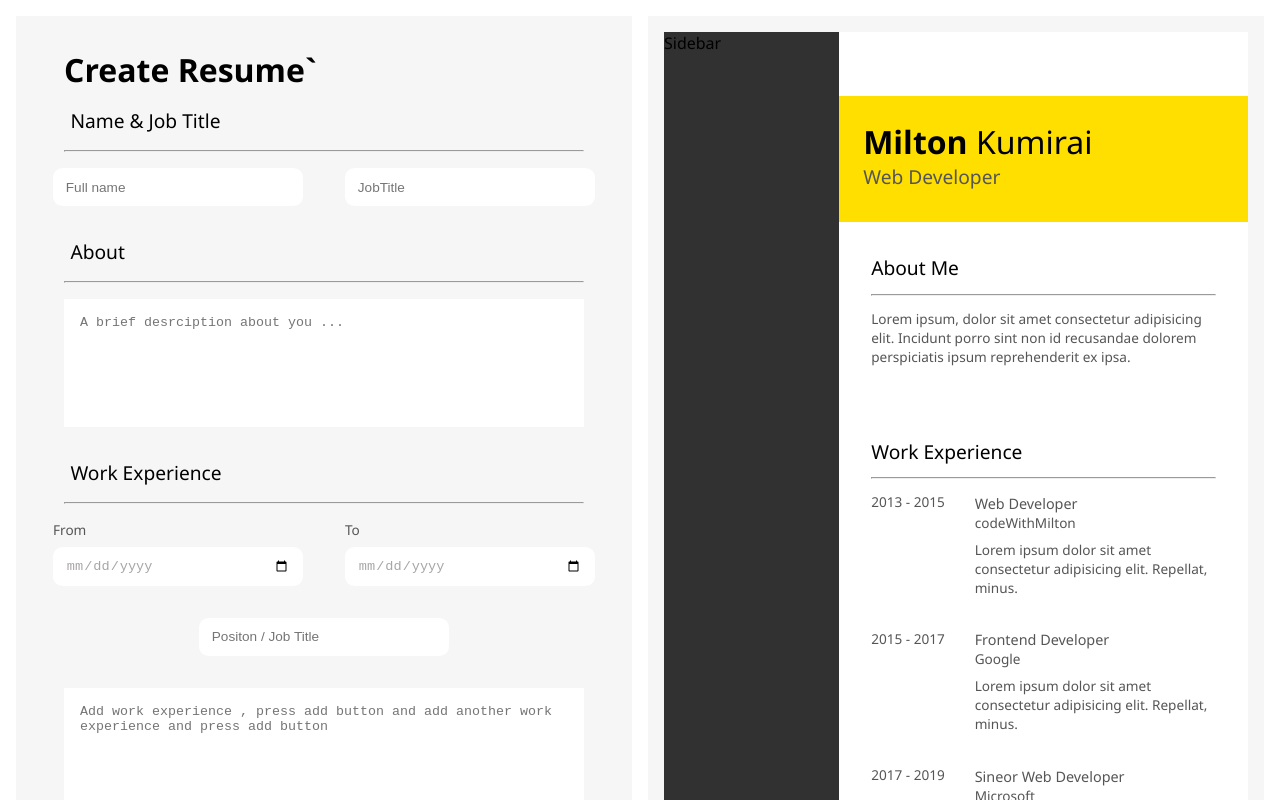
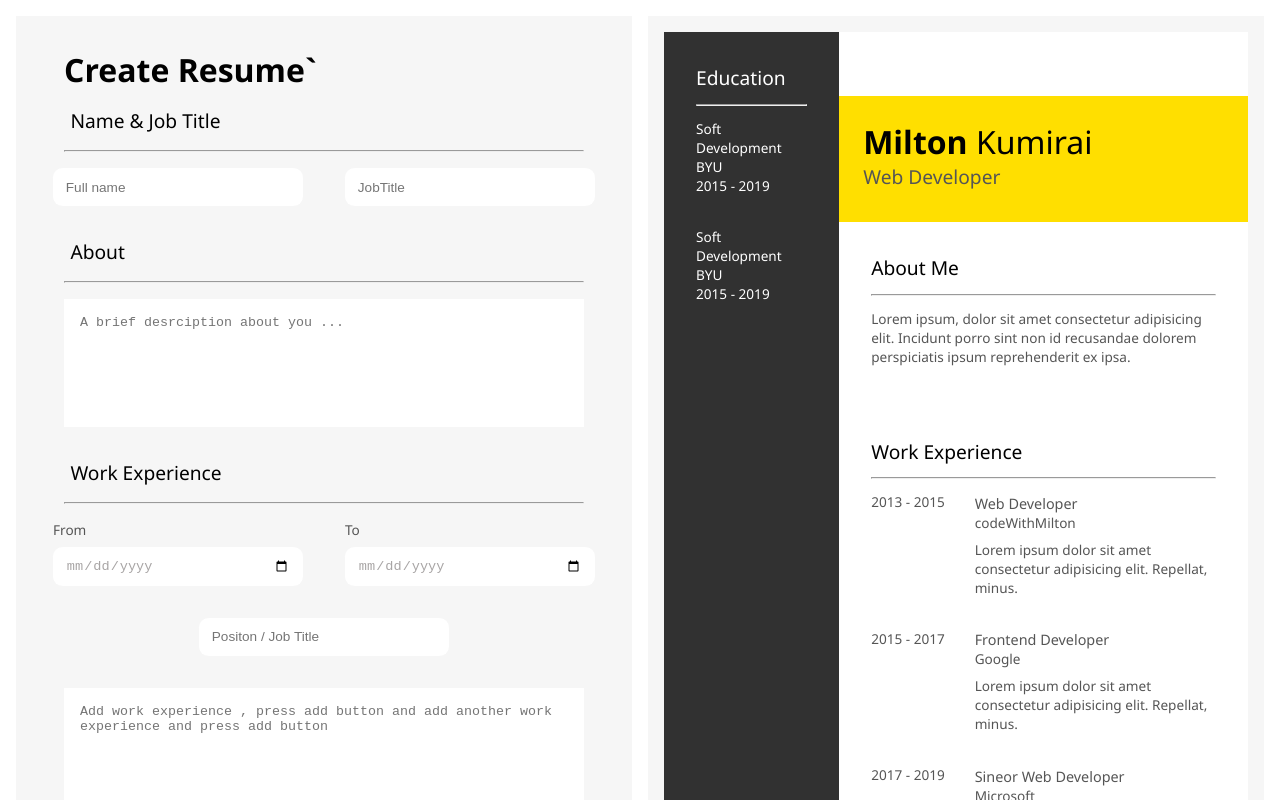
Before and after one commit to Kummirai/resume, a React (Vite) app in the folder cv application/: page / in a window 1280 px wide. Built offline with nearby package versions, Linux system fonts and the light colour scheme.

Commit message:
Add Education section and style it

```diff
--- /dev/null
+++ b/cv application/src/components/templateOne/Education.jsx
@@ -0,0 +1,20 @@
+const Education = () => {
+  return (
+    <div className="about-me">
+      <div>
+        <h2>Education</h2>
+        <hr />
+        <p>Soft Development</p>
+        <p>BYU</p>
+        <p>2015 - 2019</p>
+      </div>
+      <div>
+        <p>Soft Development</p>
+        <p>BYU</p>
+        <p>2015 - 2019</p>
+      </div>
+    </div>
+  );
+};
+
+export default Education;
--- a/cv application/src/components/templateOne/Sidebar.jsx
+++ b/cv application/src/components/templateOne/Sidebar.jsx
@@ -1,5 +1,11 @@
+import Education from "./Education";
+
 const Sidebar = () => {
-  return <div className="sidebar">Sidebar</div>;
+  return (
+    <div className="sidebar">
+      <Education />
+    </div>
+  );
 };
 
 export default Sidebar;
--- a/cv application/src/components/templateOne/template.css
+++ b/cv application/src/components/templateOne/template.css
@@ -96,3 +96,20 @@
   grid-template-columns: repeat(2, 1fr);
   margin-bottom: 3rem;
 }
+
+.sidebar .about-me h2 {
+  color: white;
+}
+
+.sidebar .about-me hr {
+  background-color: #ffdf00;
+}
+
+.sidebar .about-me div {
+  margin-bottom: 2rem;
+}
+
+.sidebar .about-me p {
+  color: #fff;
+  margin: 0;
+}
```
